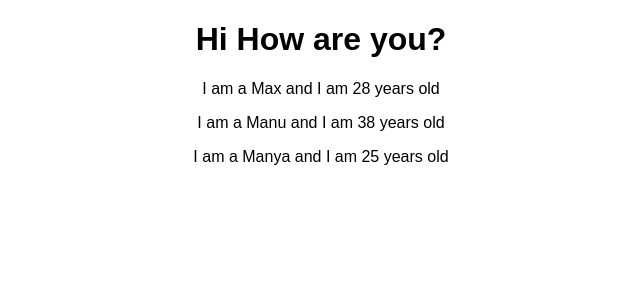
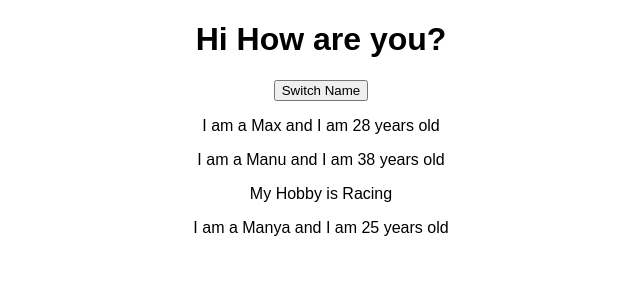
Before and after one commit to khudania/React-learning, a React (Create React App) app: page / in a window 1280 px wide. Shown: the top 300 px of the page, without its empty margins (319-959 px from the left). Built offline with nearby package versions, Linux system fonts and the light colour scheme.

Commit message:
Learned about Props

```diff
--- a/src/App.js
+++ b/src/App.js
@@ -8,6 +8,7 @@ class App extends Component {
     return (
       <div className="App">
         <h1>Hi How are you?</h1>
+        <button>Switch Name</button>
         <Person name="Max" age="28" />
         <Person name="Manu" age="38">My Hobby is Racing</Person>
         <Person name="Manya" age="25" />
--- a/src/Person/Person.js
+++ b/src/Person/Person.js
@@ -1,7 +1,12 @@
 import React from 'react';
 
 const person = (props) => {
-    return <p>I am a {props.name} and I am {props.age} years old</p>
+    return (
+        <div>
+            <p>I am a {props.name} and I am {props.age} years old</p>
+            <p>{props.children}</p>
+        </div>
+    )
 };
 
 export default person;
```
